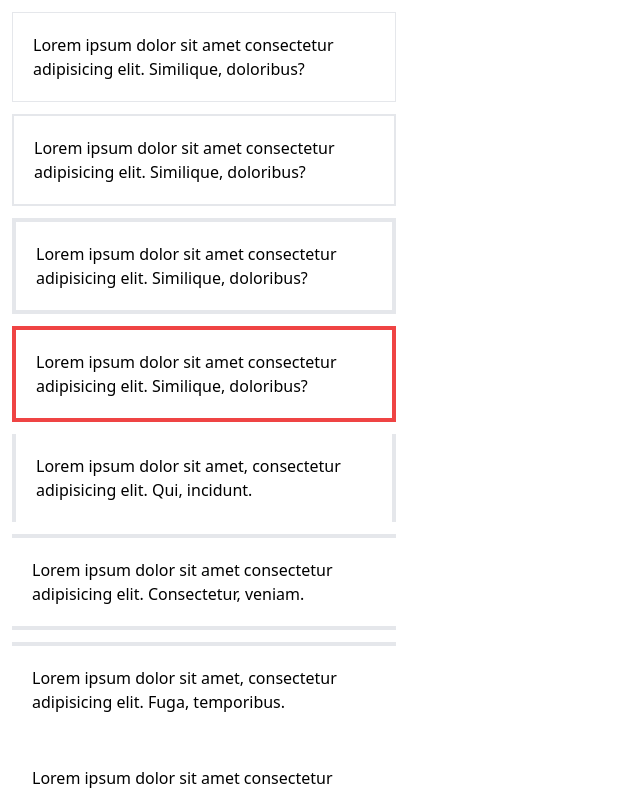
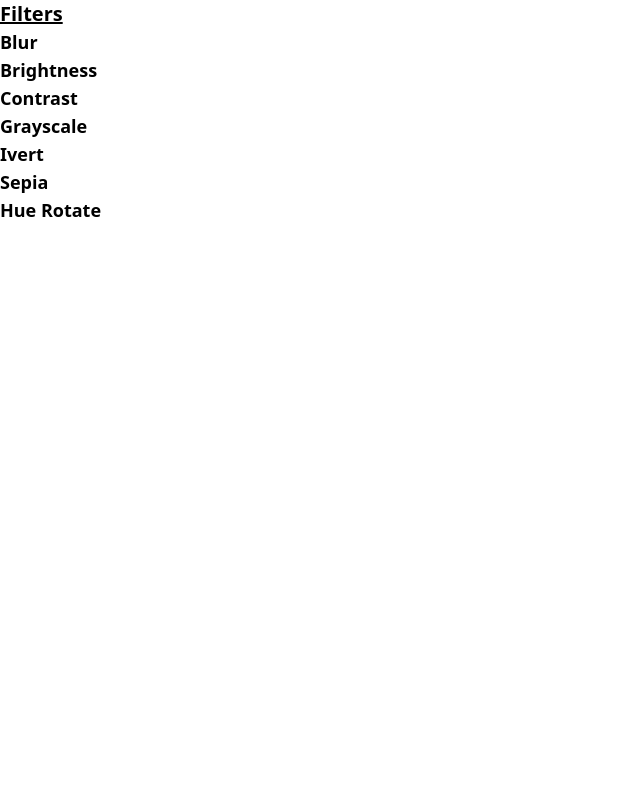
Before and after one commit to nsagias/react-tailwindcss-starter, a React (Create React App) app: page / in a window 1280 px wide. Shown: the top 794 px of the page, without its empty margins (0-640 px from the left). Built offline with nearby package versions, Linux system fonts and the light colour scheme.

Commit message:
scaffold out filter section titles

```diff
--- a/src/App.tsx
+++ b/src/App.tsx
@@ -5,6 +5,7 @@ import BackgroundAndShadows from './components/BackgroundAndShadows/BackgroundAn
 import Borders from './components/Borders/Borders';
 import Colors from './components/Colors/Colors';
 import Containers from './components/Containers/Containers';
+import Fitlers from './components/Filters/Filters';
 import LayoutPosition from './components/LayoutPosition/LayoutPosition';
 import Sizing from './components/Sizing/Sizing';
 import Typography from './components/Typography/Typography';
@@ -12,7 +13,7 @@ import Typography from './components/Typography/Typography';
 export default function App() {
   return (
     <div className="App">
-      <Borders />
+      <Fitlers />
     </div>
   );
 }
--- /dev/null
+++ b/src/components/Filters/Filters.tsx
@@ -0,0 +1,28 @@
+export default function Filters() {
+  return (
+    <>
+      <p className="font-bold text-xl underline">Filters</p>
+
+      {/* Blur */}
+      <p className="font-bold text-lg">Blur</p>
+
+      {/* Brightness */}
+      <p className="font-bold text-lg">Brightness</p>
+
+      {/* Contrast */}
+      <p className="font-bold text-lg">Contrast</p>
+
+      {/* Grayscale */}
+      <p className="font-bold text-lg">Grayscale</p>
+
+      {/* Invert */}
+      <p className="font-bold text-lg">Ivert</p>
+
+      {/* Sepia */}
+      <p className="font-bold text-lg">Sepia</p>
+
+      {/* Hue Rotate */}
+      <p className="font-bold text-lg">Hue Rotate</p>
+    </>
+  );
+}
```
